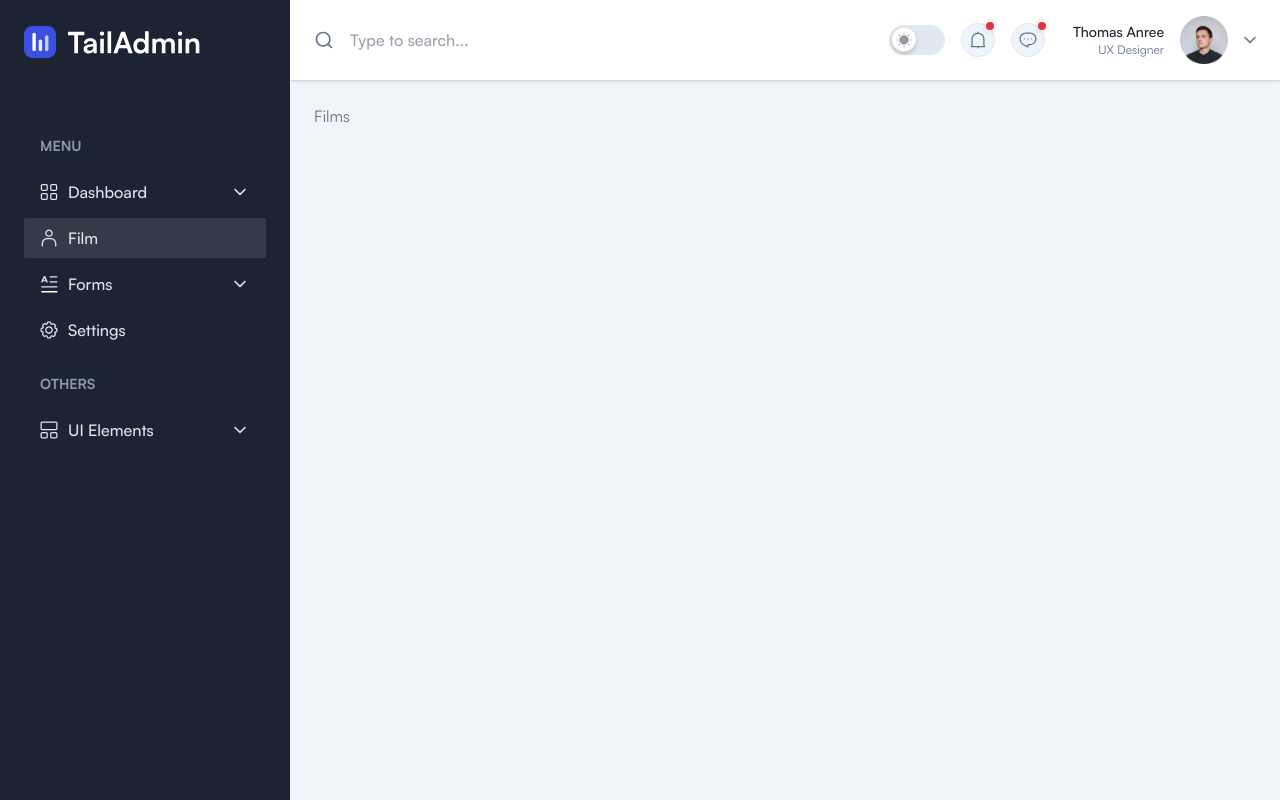
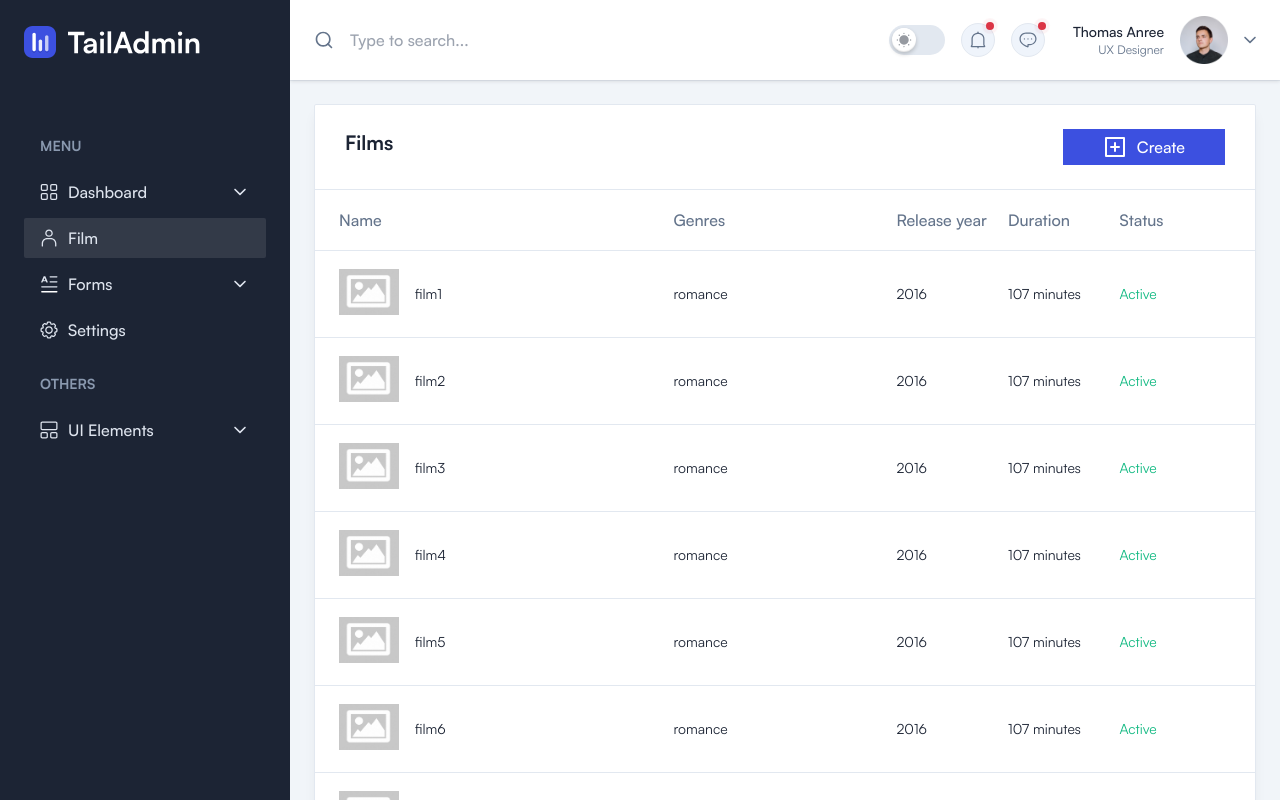
Before and after one commit to duc-lt-mor/cinema-admin-ui, a Next.js app: page /film in a window 1280 px wide. Built offline with nearby package versions, Linux system fonts and the light colour scheme; a web font is replaced by a local one.

Commit message:
film list ui

```diff
--- /dev/null
+++ b/app/film/[id]/page.tsx
@@ -0,0 +1,11 @@
+import AuthLayout from "@/app/layouts/auth-layout";
+
+const FilmModal = () => {
+  return (
+    <AuthLayout>
+      <p>Film modal</p>
+    </AuthLayout>
+  );
+};
+
+export default FilmModal;
--- a/app/film/page.tsx
+++ b/app/film/page.tsx
@@ -1,14 +1,135 @@
 "use client";
+import AppTable from "@/components/Tables/AppTable";
 import AuthLayout from "../layouts/auth-layout";
+import { TAppTableColumns, TCreateRowElements } from "@/types/app-table.type";
+import { TFilmList } from "@/types/film.type";
+import Image from "next/image";
+import imageNotFound from "../../public/images/image-not-found.jpeg";
+import { useRouter } from "next/navigation";
 
-const Film = () => {
+const FilmList = () => {
+  const router = useRouter();
+
+  const tableColumns: TAppTableColumns = {
+    Name: 3,
+    Genres: 2,
+    "Release year": 1,
+    Duration: 1,
+    Status: 1,
+  };
+
+  const films: TFilmList = Array.from({ length: 20 }, (_, i) => i + 1).map(
+    (filmId) => {
+      return {
+        _id: filmId.toString(),
+        name: `film${filmId}`,
+        genres: ["romance"],
+        releasedAt: "2016",
+        durationInMinutes: 107,
+        isActive: true,
+      };
+    },
+  );
+
+  const createRowElements: TCreateRowElements<TFilmList> = (
+    films: TFilmList,
+  ) => {
+    if (films.length === 0) {
+      return (
+        <p className="border-t border-stroke py-4.5 px-4 dark:border-strokedark md:px-6 2xl:px-7.5 text-center">
+          No films are found
+        </p>
+      );
+    }
+
+    const handleRowClick = (filmId: string) => {
+      router.push(`/film/${filmId}`);
+    };
+    return (
+      <ul>
+        {films.map((film) => {
+          return (
+            <li
+              className="grid grid-cols-6 border-t border-stroke py-4.5 px-4 dark:border-strokedark sm:grid-cols-8 md:px-6 2xl:px-7.5 cursor-pointer"
+              key={film._id}
+              onClick={() => handleRowClick(film._id)}
+            >
+              <div
+                className={`col-span-${tableColumns["Name"]} flex items-center`}
+              >
+                <div className="flex flex-col gap-4 sm:flex-row sm:items-center">
+                  <div className="h-12.5 w-15 rounded-md">
+                    <Image
+                      src={film.poster?.url ?? imageNotFound}
+                      width={60}
+                      height={50}
+                      alt="Film poster"
+                    />
+                  </div>
+
+                  <p className="text-sm text-black dark:text-white">
+                    {film.name}
+                  </p>
+                </div>
+              </div>
+              <div
+                className={`col-span-${tableColumns["Genres"]} hidden items-center sm:flex`}
+              >
+                <p className="text-sm text-black dark:text-white">
+                  {film.genres.reduce((prevGenres, currGenre, idx, genres) => {
+                    let displayText = `${prevGenres}${currGenre}`;
+                    if (idx !== genres.length - 1) {
+                      displayText = `${displayText}, `;
+                    }
+                    return displayText;
+                  }, "")}
+                </p>
+              </div>
+              <div
+                className={`col-span-${tableColumns["Release year"]} flex items-center`}
+              >
+                <p className="text-sm text-black dark:text-white">
+                  {film.releasedAt}
+                </p>
+              </div>
+              <div
+                className={`col-span-${tableColumns["Duration"]} flex items-center`}
+              >
+                <p className="text-sm text-black dark:text-white">
+                  {film.durationInMinutes} minutes
+                </p>
+              </div>
+              <div
+                className={`col-span-${tableColumns["Status"]} flex items-center`}
+              >
+                <p className="text-sm text-meta-3">
+                  {film.isActive ? "Active" : "Inactive"}
+                </p>
+              </div>
+            </li>
+          );
+        })}
+      </ul>
+    );
+  };
+
+  const handleCreateButtonOnClick = () => {
+    router.push("film/new");
+  };
+
   return (
     <AuthLayout>
-      <div className="grid grid-cols-12 gap-4 md:gap-6 2xl:gap-7.5">
-        <div className="col-span-12">Films</div>
+      <div className="flex flex-col gap-10">
+        <AppTable
+          title="Films"
+          columns={tableColumns}
+          rows={films}
+          createRowElements={createRowElements}
+          handleCreateButtonOnClick={handleCreateButtonOnClick}
+        />
       </div>
     </AuthLayout>
   );
 };
 
-export default Film;
+export default FilmList;
--- /dev/null
+++ b/components/Tables/AppTable.tsx
@@ -0,0 +1,52 @@
+import { TAppTable } from "@/types/app-table.type";
+
+const AppTable = <TRows extends any[]>(props: TAppTable<TRows>) => {
+  const { title, columns, createRowElements, rows, handleCreateButtonOnClick } =
+    props;
+  return (
+    <div className="rounded-sm border border-stroke bg-white shadow-default dark:border-strokedark dark:bg-boxdark">
+      <div className="py-6 px-4 md:px-6 xl:px-7.5 flex justify-between">
+        <h4 className="text-xl font-semibold text-black dark:text-white">
+          {title}
+        </h4>
+        <button
+          className="inline-flex items-center justify-center gap-2.5 bg-primary py-1.5 px-3.5 text-center font-medium text-white hover:bg-opacity-90 lg:px-8 xl:px-10"
+          onClick={handleCreateButtonOnClick}
+        >
+          <span>
+            <svg
+              xmlns="http://www.w3.org/2000/svg"
+              width="24"
+              height="24"
+              viewBox="0 0 24 24"
+              fill="none"
+              stroke="#ffffff"
+              strokeWidth="2"
+              strokeLinecap="round"
+              strokeLinejoin="round"
+            >
+              <path d="M3 3h18v18H3zM12 8v8m-4-4h8" />
+            </svg>
+          </span>
+          Create
+        </button>
+      </div>
+
+      <div className="grid grid-cols-6 border-t border-stroke py-4.5 px-4 dark:border-strokedark sm:grid-cols-8 md:px-6 2xl:px-7.5">
+        {Object.keys(columns).map((columnName) => {
+          return (
+            <div
+              className={`col-span-${columns[columnName]} flex items-center`}
+            >
+              <p className="font-medium">{columnName}</p>
+            </div>
+          );
+        })}
+      </div>
+
+      {createRowElements(rows)}
+    </div>
+  );
+};
+
+export default AppTable;
--- a/constants/user-role.constant.ts
+++ /dev/null
@@ -1,5 +0,0 @@
-export enum UserRole {
-  ADMIN = "admin",
-  EMPLOYEE = "employee",
-  CUSTOMER = "customer",
-}
--- a/package.json
+++ b/package.json
@@ -11,6 +11,7 @@
   "dependencies": {
     "@react-jvectormap/core": "^1.0.4",
     "@react-jvectormap/unitedstates": "^1.0.1",
+    "@tanstack/react-query": "^5.17.9",
     "@types/node": "20.4.8",
     "@types/react": "18.2.18",
     "@types/react-dom": "18.2.7",
--- /dev/null
+++ b/types/base-schema.type.ts
@@ -0,0 +1,5 @@
+export type TBaseSchema = {
+  _id: string;
+  createdAt?: string;
+  updatedAt?: string;
+};
--- /dev/null
+++ b/types/poster.type.ts
@@ -0,0 +1,6 @@
+import { TBaseSchema } from "./base-schema.type";
+
+export type TPoster = TBaseSchema & {
+  url: string;
+  mediaType: "image";
+};
--- a/types/user.type.ts
+++ b/types/user.type.ts
@@ -1,9 +1,7 @@
-import { UserRole } from "@/constants/user-role.constant";
-
 export type TUser = {
   id: string;
   email: string;
-  role: UserRole;
+  role: "admin";
   accessToken: string;
   refreshToken: string;
 };
```
Also changed, not shown: types/app-table.type.ts (added, +19 -0 lines), types/film.type.ts (added, +26 -0 lines), public/images/image-not-found.jpeg (added), 1 other file (tests, documents, lock files or other folders).
